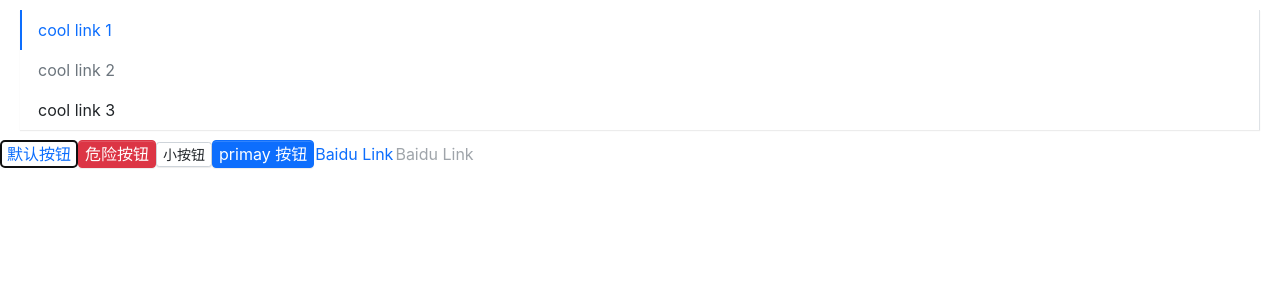
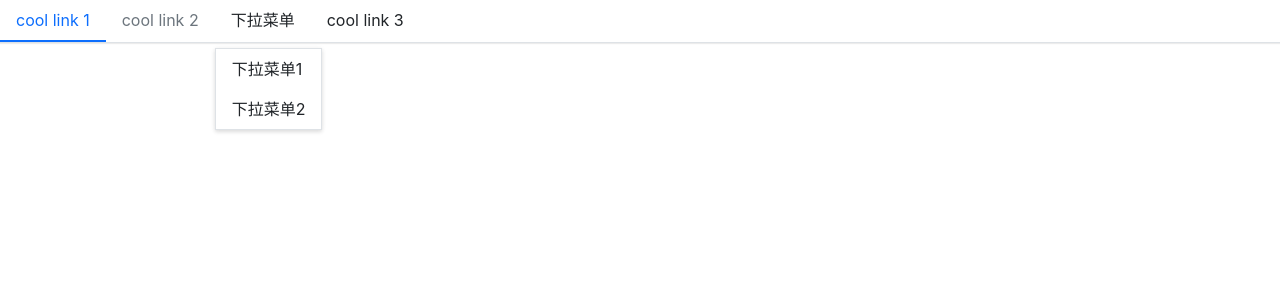
Before and after one commit to xliudaxia/pusu-ui, a React (Create React App) app: page / in a window 1280 px wide. Shown: the top 300 px of the page. Built offline with nearby package versions, Linux system fonts and the light colour scheme.

Commit message:
feat: 添加SubMenu 组件及样式代码

```diff
--- a/src/App.tsx
+++ b/src/App.tsx
@@ -1,29 +1,32 @@
-import Button, { ButtonType, ButtonSize } from "./components/Button";
 import Menu from "./components/Menu/Menu";
 import MenuItem from "./components/Menu/MenuItem";
+import SubMenu from "./components/Menu/SubMenu";
 
 
 function App() {
   return (
     <div className="App">
       <header className="App-header">
-        <Menu mode="vertical" defaultIndex={0} onSelect={(index)=>alert(index)}>
-          <MenuItem index={0}>
+        <Menu defaultIndex={0}  >
+          <MenuItem>
             cool link 1
           </MenuItem>
-          <MenuItem index={1} disabled>
+          <MenuItem disabled>
             cool link 2
           </MenuItem>
-          <MenuItem index={2}>
+          <SubMenu  title="下拉菜单">
+            <MenuItem>
+            下拉菜单1
+            </MenuItem>
+            <MenuItem>
+            下拉菜单2
+            </MenuItem>
+
+          </SubMenu>
+          <MenuItem>
             cool link 3
           </MenuItem>
         </Menu>
-        <Button className="douban" autoFocus >默认按钮</Button>
-        <Button btnType={ButtonType.Danger}>危险按钮</Button>
-        <Button size={ButtonSize.Smaill}>小按钮</Button>
-        <Button btnType={ButtonType.Primary} >primay 按钮</Button>
-        <Button btnType={ButtonType.Link} target="_blank" href="www.baidu.com">Baidu Link</Button>
-        <Button disabled btnType={ButtonType.Link} href="www.baidu.com">Baidu Link</Button>
       </header>
     </div>
   );
--- a/src/components/Menu/Menu.tsx
+++ b/src/components/Menu/Menu.tsx
@@ -25,7 +25,8 @@
     const { className, mode, style, children, defaultIndex, onSelect } = props;
     const [currentActive, setCurrentActive] = useState(defaultIndex)
     const classes = classNames('pusu-menu', className, {
-        'menu-vertical': mode === 'vertical'
+        'menu-vertical': mode === 'vertical',
+        'menu-horizontal':mode !== 'vertical',
     })
     const handleClick = (index: number) => {
         setCurrentActive(index);
@@ -42,7 +43,7 @@
         return React.Children.map(children,(child,index)=>{
             const childElement  = child as React.FunctionComponentElement<MenuItemProps>;
             const {displayName} = childElement.type;
-            if(displayName==='MenuItem'){
+            if(displayName==='MenuItem' || displayName==="SubMenu"){
                 return React.cloneElement(childElement,{
                     index
                 });
--- /dev/null
+++ b/src/components/Menu/SubMenu.tsx
@@ -0,0 +1,44 @@
+import React, { FunctionComponentElement, useContext } from "react";
+import classNames from "classnames";
+import { MenuContext } from "./Menu";
+import { MenuItemProps } from "./MenuItem";
+
+
+export interface SubMenuProps{
+    index?:number;
+    title:string;
+    className?:string;
+}
+
+const SubMenu:React.FC<SubMenuProps> =({index,title,children,className})=>{
+    const context = useContext(MenuContext);
+    const classes = classNames('menu-item submenu-item',className,{
+        'is-active':context.index===index
+    })
+    const renderChildren =()=>{
+        const childrenComponent = React.Children.map(children,(child,i)=>{
+             const childElement = child as FunctionComponentElement<MenuItemProps>;
+             if(childElement.type.displayName ==="MenuItem"){
+                 return childElement;
+             }else{
+                console.error('Warning: Menu has a child which is not a MenuItem Component');
+             }
+        })
+        return (
+            <li  className="pusu-submenu" >
+                {childrenComponent}
+            </li>
+        )
+
+    }
+    return (
+        <li key={index} className={classes}>
+            <div className="submenu-title">
+                {title}
+            </div>
+            {renderChildren()}
+        </li>
+    )
+}
+SubMenu.displayName='SubMenu';
+export default SubMenu;
--- a/src/components/Menu/_style.scss
+++ b/src/components/Menu/_style.scss
@@ -24,6 +24,69 @@
         }
     }
 }
+
+.submenu-item{
+    position: relative;
+    .submenu-title{
+        display: flex;
+        align-items: center;
+    }
+    .arrow-icon{
+        transition: transform 0.25s ease-in-out;
+        margin-left: 3px;
+    }
+    &:hover{
+        .arrow-icon{
+            transform: totate(180deg);
+        }
+    }
+}
+.is-vertical{
+    .arrow-icon{
+        transform: rotate(0deg) !important;
+    }
+}
+
+.is-vertical.is-opened{
+    .arrow-icon{
+        transform: rotate(180deg) !important;
+    }
+}
+.pusu-submenu{
+    list-style: none;
+    padding-left: 0;
+    white-space: nowrap;
+    .menu-item{
+        padding:$menu-item-padding-y,$menu-item-padding-x;
+        cursor: pointer;
+        transition: $menu-transition;
+        color:$body-color;
+        &.is-active,
+        &:hover{
+            color:$menu-item-active-color !important;
+        }
+    }
+    .pusu-submenu.menu-opened{
+        display: block;
+    }
+}
+.menu-horizontal{
+    > .menu-item{
+        border-bottom: $menu-item-active-border-width solid transparent;
+    }
+    .pusu-submenu{
+        position: absolute;
+        background: $white;
+        z-index:100;
+        top:calc(100% + 8px);
+        left:0;
+        border:$menu-border-width solid $menu-border-color;
+        box-shadow: $submenu-box-shadow;
+    }
+}
+
+
+
 .menu-vertical {
     flex-direction: column;
     margin:10px 20px;
@@ -35,7 +98,5 @@
             border-bottom: 0px;
             border-left: $menu-item-active-border-width solid $menu-item-active-color;
         }
-
     }
-
 }
```
